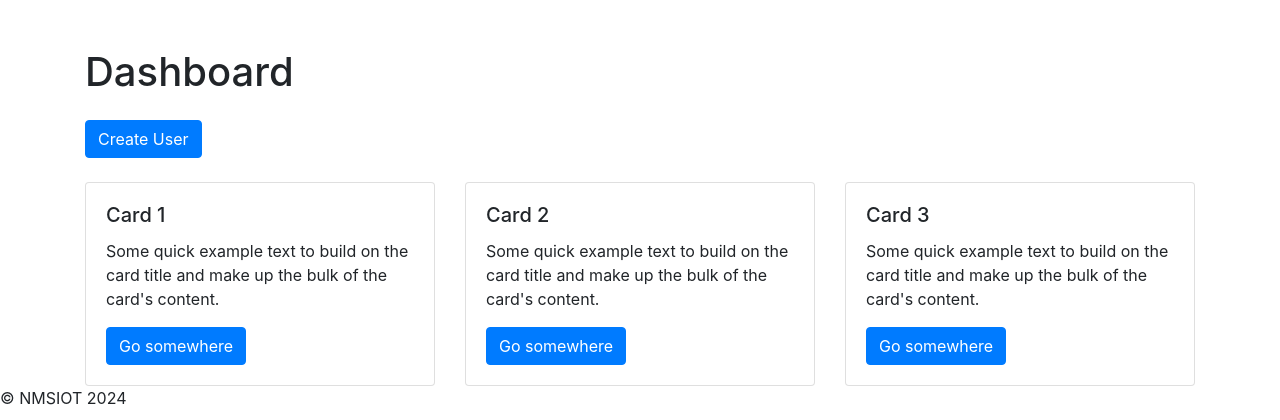
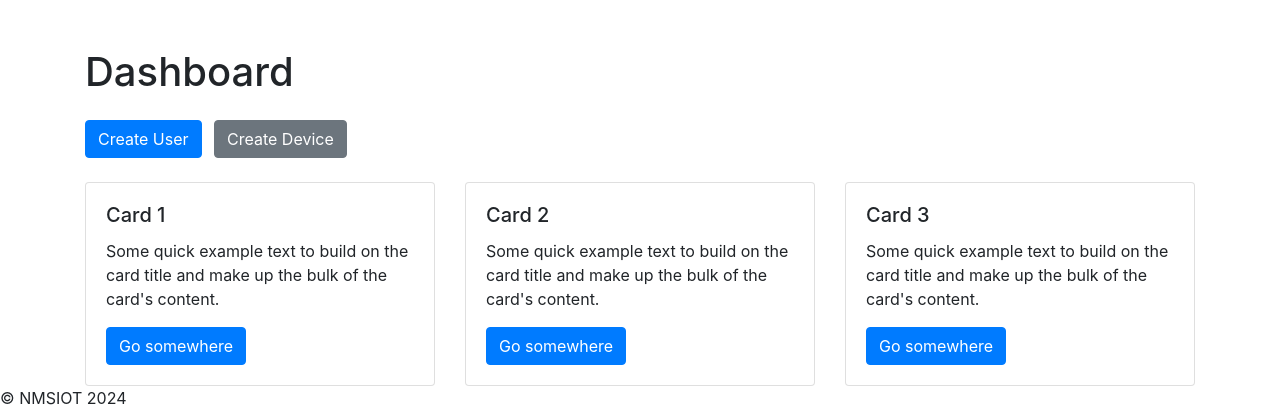
Before and after one commit to Bram-Wel/Project, a Flask app: page /dashboard in a window 1280 px wide. Shown: the part 48-468 px from the top of the page. Run offline with Flask 3, Linux system fonts and the light colour scheme; the visitor is signed in with stand-in values (Sample User, id 1); some libraries are stand-ins or nearby versions.

Commit message:
add create device to dashboard

```diff
--- a/app/templates/dashboard.html
+++ b/app/templates/dashboard.html
@@ -6,6 +6,7 @@
 <div class="container">
     <h1 class="mt-5">Dashboard</h1>
     <a href="{{ url_for('main.create_user') }}" class="btn btn-primary mt-3">Create User</a>
+    <a href="{{ url_for('main.create_device') }}" class="btn btn-secondary mt-3 ml-2">Create Device</a>
     <div class="row mt-4">
         <div class="col-md-4">
             <div class="card">
```
